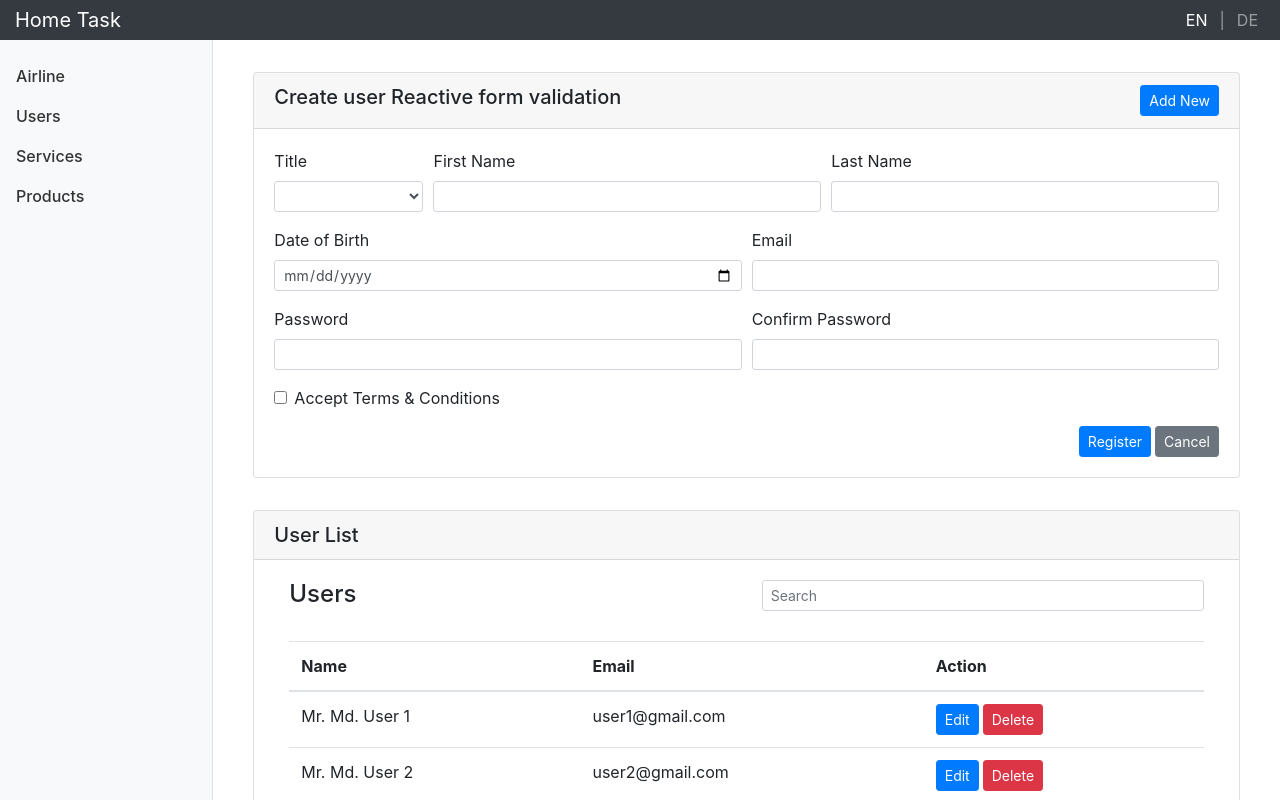
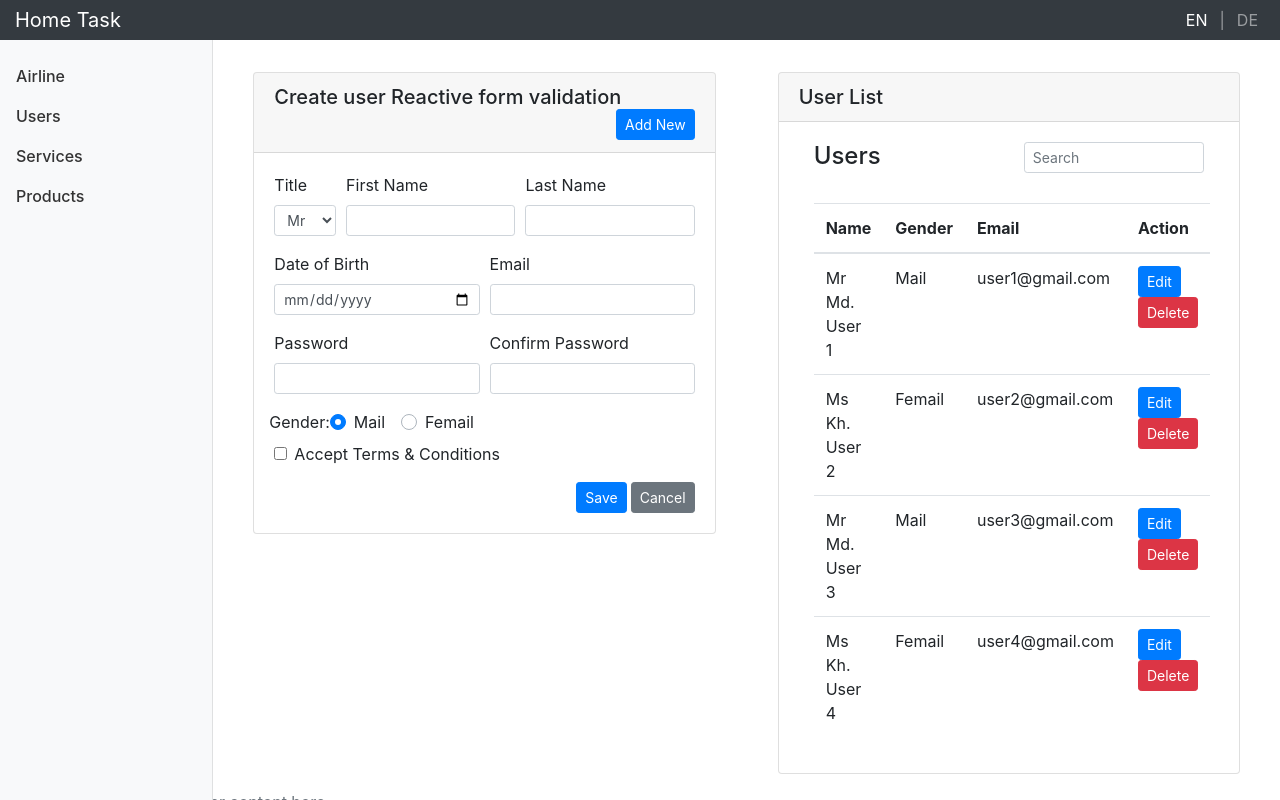
Before and after one commit to habib01cse/nglight, an Angular app: page /users in a window 1280 px wide. Shown: the top 800 px of the page. Built offline with nearby package versions, Linux system fonts and the light colour scheme; some icons are missing.

Commit message:
Reactive form add and edit input type radio, checkbox, select, Date and others

```diff
--- a/src/app/app.component.ts
+++ b/src/app/app.component.ts
@@ -86,9 +86,6 @@ export class AppComponent implements OnInit {
   }
 
   getDepth(outlet) {
-    console.log('outlet', outlet);
-    console.log('outlet.activatedRouteData', outlet.activatedRouteData);
-
     return outlet.activatedRouteData.state;
   }
 
--- a/src/app/features/users/services/data.service.ts
+++ b/src/app/features/users/services/data.service.ts
@@ -19,15 +19,14 @@ export class DataService {
     return this.webStorageService.getItem(this.servicesKey);
   }
   save(data){
+    console.log('data..', data);
     let getAllItem = this.webStorageService.getItem(this.servicesKey);
     if(data.id){
 
       for( var i = 0; i < getAllItem.length; i++ ){
         let obj = getAllItem[i];
         if(data.id == obj.id){
-          obj['firstName'] = data.name;
-          obj['lastName'] = data.cat;
-          obj['email'] = data.price;
+          obj = data;
           getAllItem[i] = obj;
         }
       }
--- a/src/app/features/users/users.component.html
+++ b/src/app/features/users/users.component.html
@@ -46,7 +46,7 @@
     <!-- <div class="col-sm-2"></div> -->
 
 
-    <div class="col-sm-12">
+    <div class="col-sm-6">
         <!-- main app container -->
         <div class="card m-3">
             <h5 class="card-header">Create user Reactive form validation
@@ -120,13 +120,36 @@
                             </div>
                         </div>
                     </div>
+
+                    <div class="form-row">
+                        <label for="gender">Gender:</label>
+
+                        <div class="custom-control custom-radio custom-control-inline">
+                            <input type="radio" id="customRadioInline1"
+                            name="gender"
+                            formControlName="gender"
+                            value="Mail"
+                            class="custom-control-input">
+                            <label class="custom-control-label" for="customRadioInline1">Mail</label>
+                        </div>
+                        <div class="custom-control custom-radio custom-control-inline">
+                            <input type="radio" id="customRadioInline2"
+                            name="gender"
+                            formControlName="gender"
+                            value="Femail"
+                            class="custom-control-input">
+                            <label class="custom-control-label" for="customRadioInline2">Femail</label>
+                        </div>
+                    </div>
+
+
                     <div class="form-group form-check">
                         <input type="checkbox" formControlName="acceptTerms" id="acceptTerms" class="form-check-input" [ngClass]="{ 'is-invalid': submitted && f.acceptTerms.errors }" />
                         <label for="acceptTerms" class="form-check-label">Accept Terms & Conditions</label>
                         <div *ngIf="submitted && f.acceptTerms.errors" class="invalid-feedback">Accept Ts & Cs is required</div>
                     </div>
                     <div class="text-right">
-                        <button class="btn btn-primary mr-1 btn-sm">Register</button>
+                        <button class="btn btn-primary mr-1 btn-sm">Save</button>
                         <button class="btn btn-secondary btn-sm" type="reset" (click)="onReset()">Cancel</button>
                     </div>
                 </form>
@@ -134,7 +157,7 @@
         </div>
     </div>
 
-    <div class="col-sm-12">
+    <div class="col-sm-6">
         <!-- main app container -->
         <div class="card m-3">
             <h5 class="card-header">User List
@@ -155,6 +178,7 @@
                       <thead>
                         <tr>
                           <th>Name</th>
+                          <th>Gender</th>
                           <th>Email</th>
                           <th>Action</th>
                         </tr>
@@ -162,6 +186,7 @@
                       <tbody>
                         <tr *ngFor="let item of itemList; let i = index; trackBy: trackByFn">
                           <td>{{ item?.title }} {{ item?.firstName }} {{ item?.lastName }}</td>
+                          <td>{{ item?.gender }}</td>
                           <td>{{ item?.email }}</td>
                           <td>
                               <button type="button" class="btn btn-primary btn-sm mr-1" (click)="itemEdit(item)">Edit</button>
--- a/src/app/features/users/users.component.ts
+++ b/src/app/features/users/users.component.ts
@@ -15,10 +15,10 @@ export class UsersComponent implements OnInit {
 
   itemList:any = [];
   itemListSrc = [
-    {id: 1, title: 'Mr.', firstName: 'Md.', lastName: 'User 1', dob: '',  email: 'user1@gmail.com', password: '', acceptTerm: true},
-    {id: 2, title: 'Mr.', firstName: 'Md.', lastName: 'User 2', dob: '',  email: 'user2@gmail.com', password: '', acceptTerm: true},
-    {id: 3, title: 'Mr.', firstName: 'Md.', lastName: 'User 3', dob: '',  email: 'user3@gmail.com', password: '', acceptTerm: true},
-    {id: 4, title: 'Mr.', firstName: 'Md.', lastName: 'User 4', dob: '',  email: 'user4@gmail.com', password: '', acceptTerm: true}
+    {id: 1, title: 'Mr', firstName: 'Md.', lastName: 'User 1', dob: '',  email: 'user1@gmail.com', password: '', gender: 'Mail', acceptTerms: true},
+    {id: 2, title: 'Ms', firstName: 'Kh.', lastName: 'User 2', dob: '',  email: 'user2@gmail.com', password: '', gender: 'Femail', acceptTerms: false},
+    {id: 3, title: 'Mr', firstName: 'Md.', lastName: 'User 3', dob: '',  email: 'user3@gmail.com', password: '', gender: 'Mail', acceptTerms: true},
+    {id: 4, title: 'Ms', firstName: 'Kh.', lastName: 'User 4', dob: '',  email: 'user4@gmail.com', password: '', gender: 'Femail', acceptTerms: false}
   ]
   formData: FormGroup;
   registerForm: FormGroup;
@@ -44,7 +44,7 @@ export class UsersComponent implements OnInit {
     //Validators.pattern(validPattern)]
     this.registerForm = this.formBuilder.group({
       id: new FormControl(),
-      title: ['', Validators.required],
+      title: ['Mr', Validators.required],
       firstName: ['', Validators.required],
       lastName: ['', Validators.required],
       // validates date format yyyy-mm-dd
@@ -52,6 +52,7 @@ export class UsersComponent implements OnInit {
       email: ['', [Validators.required, Validators.email]],
       password: ['', [Validators.required, Validators.minLength(6)]],
       confirmPassword: ['', Validators.required],
+      gender: ['Mail', Validators.required],
       acceptTerms: [false, Validators.requiredTrue]
     },{
         validator: MustMatch('password', 'confirmPassword')
@@ -82,13 +83,31 @@ export class UsersComponent implements OnInit {
   }
 
   itemEdit(itemData){
+    console.log('itemData', itemData);
+
     this.registerForm.patchValue({
       id: itemData.id,
       firstName: itemData.firstName,
       lastName: itemData.lastName,
       email: itemData.email,
-      title: itemData.title
+      title: itemData.title,
+      gender: itemData.gender,
+      acceptTerms: itemData.acceptTerms
     });
+
+    // this.registerForm = this.formBuilder.group({
+    //   id: [itemData.id],
+    //   title: [itemData.title],
+    //   firstName: [itemData.firstName],
+    //   lastName: [itemData.lastName],
+    //   // validates date format yyyy-mm-dd
+    //   dob: [itemData.dob],
+    //   email: [itemData.email],
+    //   password: [itemData.password],
+    //   confirmPassword: [itemData.password],
+    //   gender: [itemData.gender],
+    //   acceptTerms: [itemData.acceptTerms]
+    // });
   }
 
   itemDelete(itemData){
```
